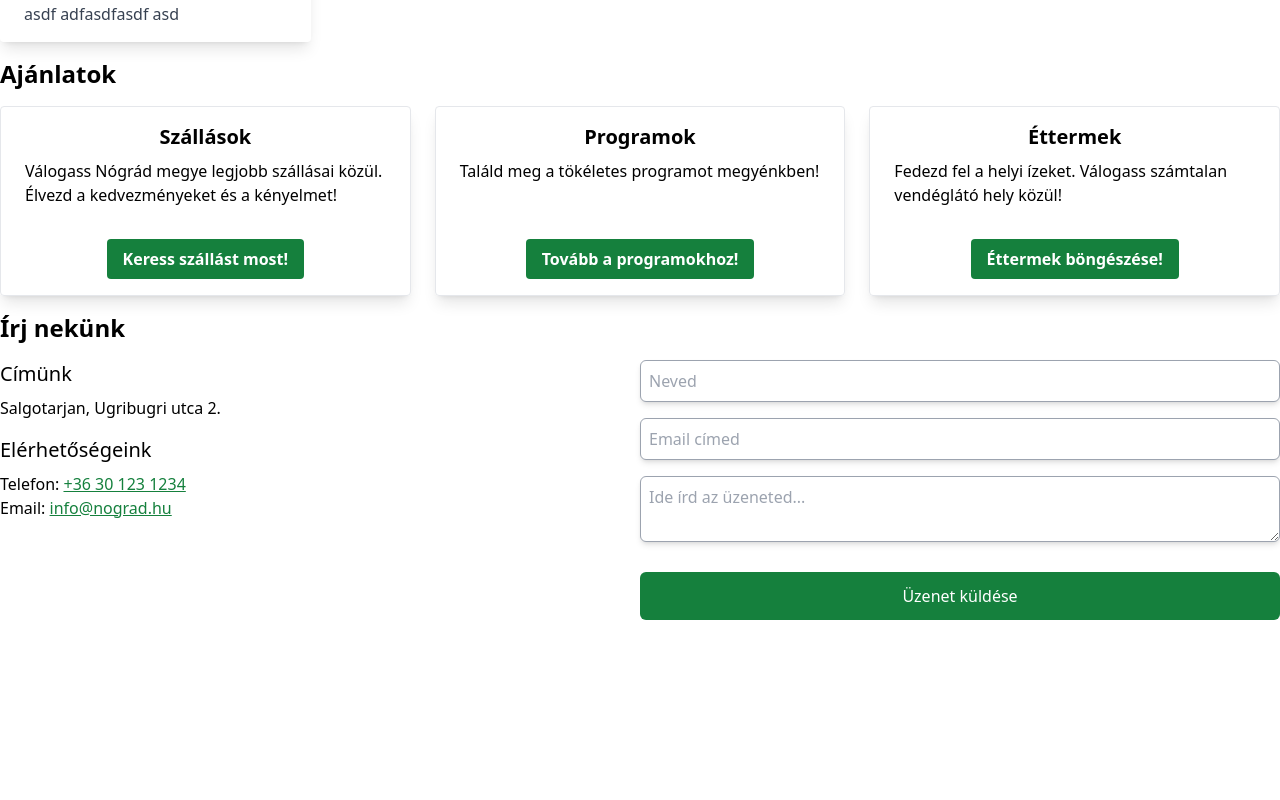
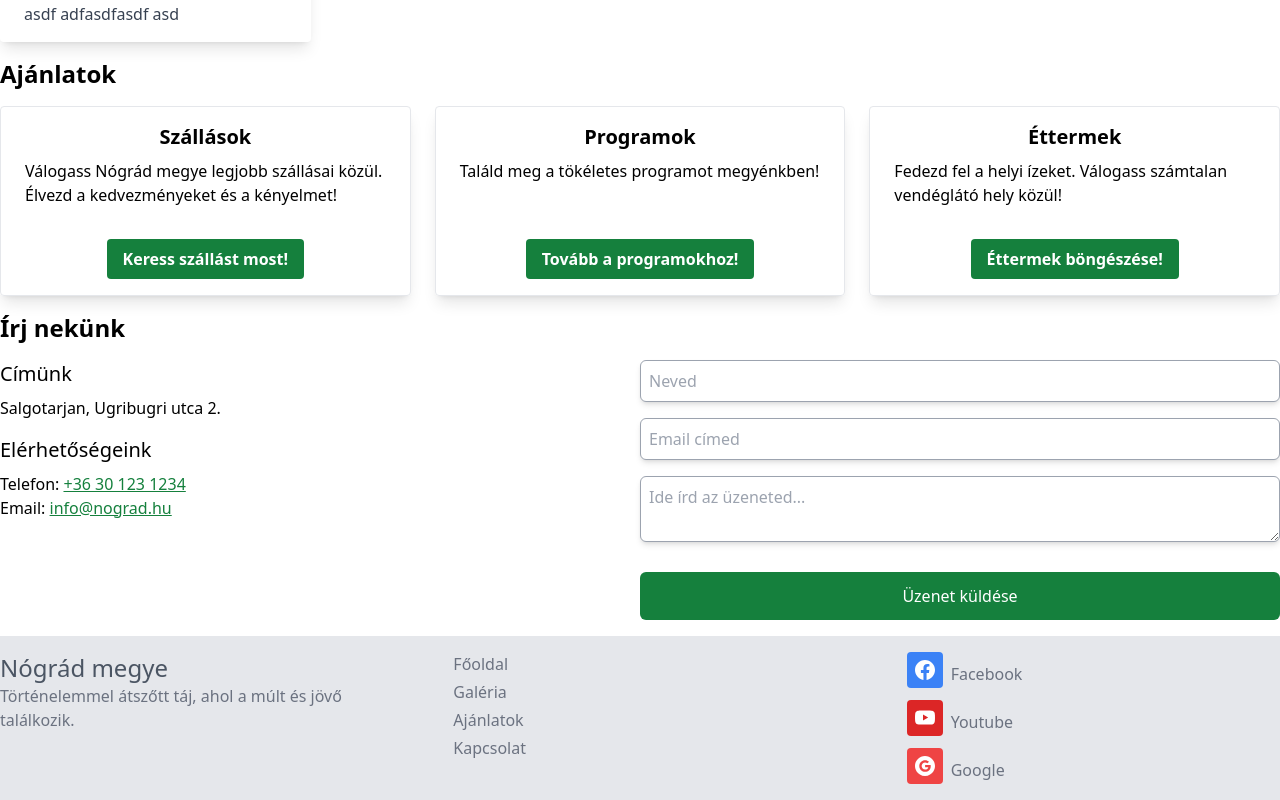
Before and after one commit to dbejo/nograd-megye, a React (Vite) app: page / in a window 1280 px wide. Shown: the part 1261-2061 px from the top of the page. Before the commit the page ends 1897 px from the top, so only its background shows below. Built offline with nearby package versions, Linux system fonts and the light colour scheme.

Commit message:
Little touch ups

```diff
--- a/index.html
+++ b/index.html
@@ -4,7 +4,7 @@
     <meta charset="UTF-8" />
     <!-- <link rel="icon" type="image/svg+xml" href="/vite.svg" /> -->
     <meta name="viewport" content="width=device-width, initial-scale=1.0" />
-    <title>Nógrád megye</title>
+    <title>Fedezzük fel Nógrád megyét!</title>
   </head>
   <body>
     <div id="root"></div>
--- /dev/null
+++ b/src/components/Footer.tsx
@@ -0,0 +1,69 @@
+export default function Footer() {
+  return (
+    <footer className="w-full bg-gray-200 text-gray-500">
+      <div className="mx-auto flex max-w-screen-xl">
+        <div className="my-4 grid w-full gap-4 md:grid-cols-3 md:gap-20">
+          <div>
+            <h2 className=" text-2xl text-gray-600">Nógrád megye</h2>
+            <p>Történelemmel átszőtt táj, ahol a múlt és jövő találkozik.</p>
+          </div>
+          <div className="flex flex-col gap-1">
+            <a href="/">Főoldal</a>
+            <a href="/">Galéria</a>
+            <a href="/">Ajánlatok</a>
+            <a href="/">Kapcsolat</a>
+          </div>
+          <div className="flex flex-col justify-center gap-3">
+            <div>
+              <button className="mr-2 inline-flex items-center space-x-2 rounded bg-blue-500 p-2 font-semibold text-white">
+                <svg
+                  className="h-5 w-5 fill-current"
+                  role="img"
+                  xmlns="http://www.w3.org/2000/svg"
+                  viewBox="0 0 24 24"
+                >
+                  <path d="M24 12.073c0-6.627-5.373-12-12-12s-12 5.373-12 12c0 5.99 4.388 10.954 10.125 11.854v-8.385H7.078v-3.47h3.047V9.43c0-3.007 1.792-4.669 4.533-4.669 1.312 0 2.686.235 2.686.235v2.953H15.83c-1.491 0-1.956.925-1.956 1.874v2.25h3.328l-.532 3.47h-2.796v8.385C19.612 23.027 24 18.062 24 12.073z" />
+                </svg>
+              </button>
+              Facebook
+            </div>
+            <div>
+              <button className="mr-2 inline-flex items-center space-x-2 rounded bg-red-600 p-2 font-semibold text-white">
+                <svg
+                  className="h-5 w-5 fill-current"
+                  xmlns="http://www.w3.org/2000/svg"
+                  viewBox="0 0 16 16"
+                >
+                  <path d="M8.051 1.999h.089c.822.003 4.987.033 6.11.335a2.01 2.01 0 0 1 1.415 1.42c.101.38.172.883.22 1.402l.01.104.022.26.008.104c.065.914.073 1.77.074 1.957v.075c-.001.194-.01 1.108-.082 2.06l-.008.105-.009.104c-.05.572-.124 1.14-.235 1.558a2.007 2.007 0 0 1-1.415 1.42c-1.16.312-5.569.334-6.18.335h-.142c-.309 0-1.587-.006-2.927-.052l-.17-.006-.087-.004-.171-.007-.171-.007c-1.11-.049-2.167-.128-2.654-.26a2.007 2.007 0 0 1-1.415-1.419c-.111-.417-.185-.986-.235-1.558L.09 9.82l-.008-.104A31.4 31.4 0 0 1 0 7.68v-.123c.002-.215.01-.958.064-1.778l.007-.103.003-.052.008-.104.022-.26.01-.104c.048-.519.119-1.023.22-1.402a2.007 2.007 0 0 1 1.415-1.42c.487-.13 1.544-.21 2.654-.26l.17-.007.172-.006.086-.003.171-.007A99.788 99.788 0 0 1 7.858 2h.193zM6.4 5.209v4.818l4.157-2.408L6.4 5.209z" />
+                </svg>
+              </button>
+              Youtube
+            </div>
+            <div>
+              <button className="mr-2 inline-flex items-center space-x-2 rounded bg-red-500 p-2 font-semibold text-white">
+                <svg
+                  xmlns="http://www.w3.org/2000/svg"
+                  aria-hidden="true"
+                  role="img"
+                  className="w-5"
+                  preserveAspectRatio="xMidYMid meet"
+                  viewBox="0 0 24 24"
+                >
+                  <g fill="none">
+                    <path
+                      fill-rule="evenodd"
+                      clip-rule="evenodd"
+                      d="M12 0C5.372 0 0 5.373 0 12s5.372 12 12 12c6.627 0 12-5.373 12-12S18.627 0 12 0zm.14 19.018c-3.868 0-7-3.14-7-7.018c0-3.878 3.132-7.018 7-7.018c1.89 0 3.47.697 4.682 1.829l-1.974 1.978v-.004c-.735-.702-1.667-1.062-2.708-1.062c-2.31 0-4.187 1.956-4.187 4.273c0 2.315 1.877 4.277 4.187 4.277c2.096 0 3.522-1.202 3.816-2.852H12.14v-2.737h6.585c.088.47.135.96.135 1.474c0 4.01-2.677 6.86-6.72 6.86z"
+                      fill="currentColor"
+                    />
+                  </g>
+                </svg>
+              </button>
+              Google
+            </div>
+          </div>
+        </div>
+      </div>
+    </footer>
+  );
+}
--- a/src/components/Navbar.tsx
+++ b/src/components/Navbar.tsx
@@ -32,8 +32,8 @@ function Navbar() {
     <nav className="fixed w-full border-gray-200 bg-white dark:bg-gray-900">
       <div className="mx-auto flex max-w-screen-xl flex-wrap items-center justify-between py-4">
         <a href="/" className="flex items-center space-x-3 rtl:space-x-reverse">
-          <span className="self-center whitespace-nowrap text-2xl font-semibold dark:text-white">
-            Nógrád megye
+          <span className="self-center whitespace-nowrap text-2xl font-semibold  dark:text-white">
+            Fedezzük fel Nógrád megyét!
           </span>
         </a>
         <div onClick={() => setOpen(!isOpen)}>
--- a/src/components/PageWrapper.tsx
+++ b/src/components/PageWrapper.tsx
@@ -6,7 +6,7 @@ export default function PageWrapper({
   title: string;
 }) {
   return (
-    <div className="pt-20">
+    <div className="pb-4 pt-20">
       <div className="mx-auto flex max-w-screen-xl">
         <div className="w-full">
           <h2 className="mb-4 text-2xl font-bold">{title}</h2>
--- a/src/main.tsx
+++ b/src/main.tsx
@@ -7,6 +7,7 @@ import Home from "./pages/Home";
 import Gallery from "./pages/Gallery";
 import Contact from "./pages/Contact";
 import PageWrapper from "./components/PageWrapper";
+import Footer from "./components/Footer";
 
 const router = createBrowserRouter([
   {
@@ -35,5 +36,6 @@ ReactDOM.createRoot(document.getElementById("root")!).render(
   <React.StrictMode>
     <Navbar />
     <RouterProvider router={router} />
+    <Footer />
   </React.StrictMode>,
 );
--- a/src/pages/Contact.tsx
+++ b/src/pages/Contact.tsx
@@ -1,7 +1,7 @@
 export default function Contact() {
   return (
-    <div className="flex">
-      <div className="flex w-1/2 flex-col">
+    <div className="flex flex-col md:flex-row">
+      <div className="flex flex-col md:w-1/2">
         <div className="mb-4">
           <h3 className="mb-2 text-xl font-medium">Címünk</h3>
           <p>Salgotarjan, Ugribugri utca 2.</p>
@@ -28,7 +28,7 @@ export default function Contact() {
           </p>
         </div>
       </div>
-      <div className="w-1/2">
+      <div className="md:w-1/2">
         <form>
           <div className="mb-6">
             <div className="mx-0 mb-1 sm:mb-4">
--- a/src/pages/Home.tsx
+++ b/src/pages/Home.tsx
@@ -39,9 +39,7 @@ export default function Home() {
   return (
     <main>
       <div className="mb-4 flex h-96 w-full flex-col items-center justify-center bg-gray-200">
-        <h1 className="mb-8 text-6xl font-extrabold">
-          Fedezzük fel Nógrád megyét!
-        </h1>
+        <h1 className="mb-8 text-6xl font-extrabold">Nógrád megye</h1>
         <p className="text-lg text-gray-500">
           Történelemmel átszőtt táj, ahol a múlt és jövő találkozik.
         </p>
```
